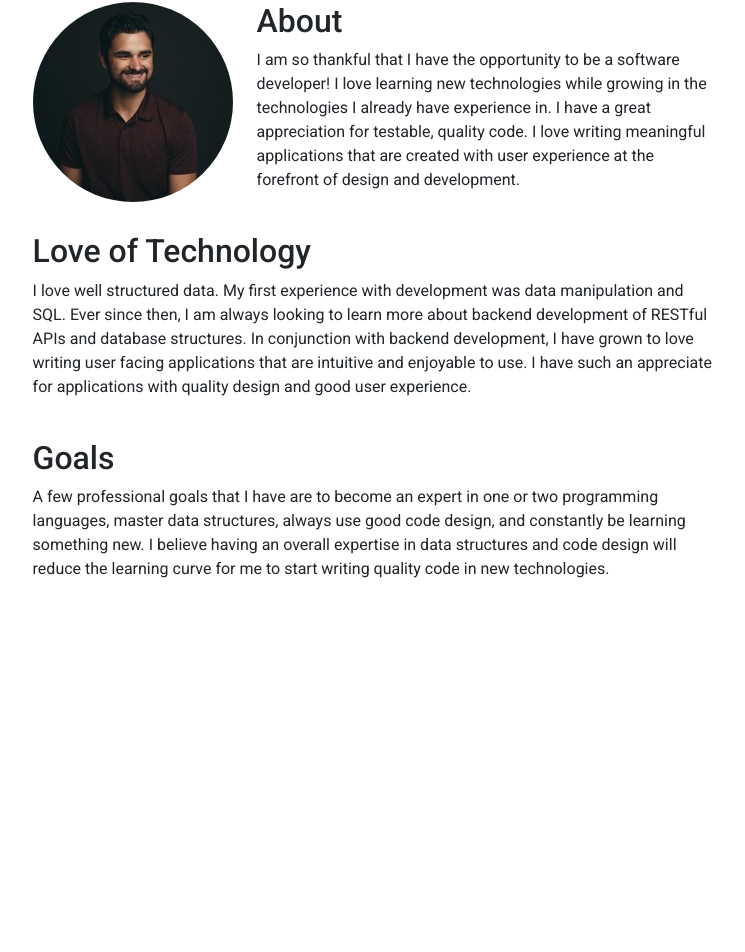
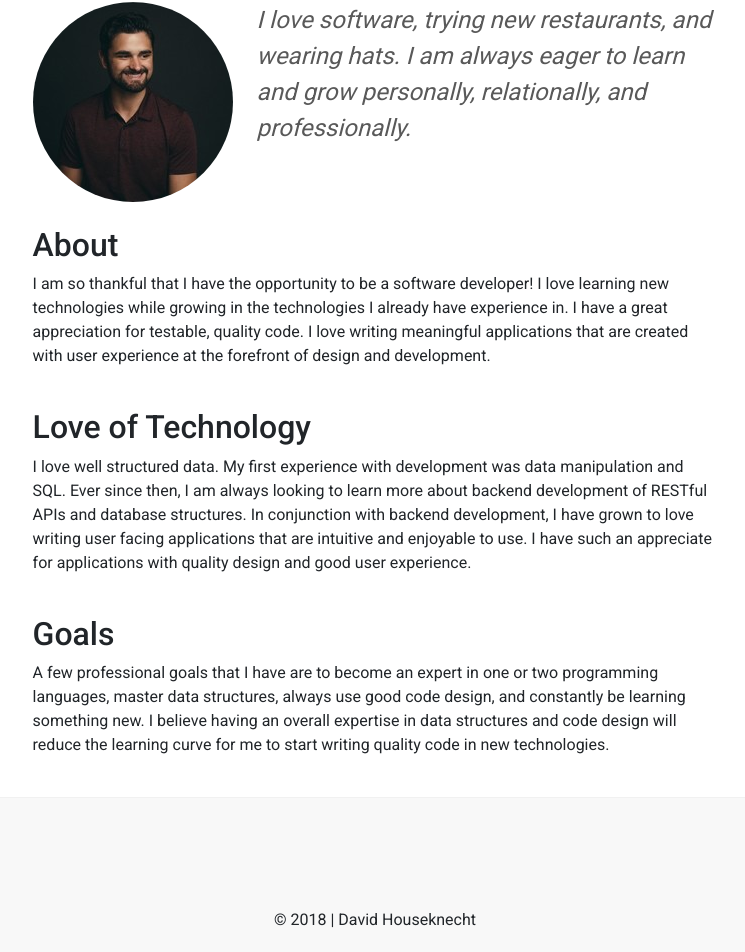
Before and after one commit to djhouseknecht/djhouseknecht.github.io, an Angular app: page /about in a window 1280 px wide. Shown: the part 124-1076 px from the top of the page, without its empty margins (265-1010 px from the left). Before the commit the page ends 800 px from the top, so only its background shows below. Built offline with nearby package versions, Linux system fonts and the light colour scheme; a web font is replaced by a local one.

Commit message:
Added nav-footer and moved nav-bar into the shared module. Fixed blank route. Made some other minor updates.

```diff
--- a/src/app/about/about.component.html
+++ b/src/app/about/about.component.html
@@ -1,5 +1,11 @@
 <div>
 	<img src="/assets/mug-shot.jpeg" alt="david" align="left">
+	<p class="quote">
+		I love software, trying new restaurants, and wearing hats. I am always eager to learn and grow personally, relationally, and professionally.
+	</p>
+</div>
+
+<div>
 	<h2>About</h2>
 	<p>
 		I am so thankful that I have the opportunity to be a software developer! I love learning new technologies while
--- a/src/app/about/about.component.scss
+++ b/src/app/about/about.component.scss
@@ -13,4 +13,9 @@
 	div {
 		margin-top: 24px;
 	}
+	.quote {
+		font-size: 24px;
+		font-style: italic;
+		color: $gray-5;
+	}
 }
--- a/src/app/app-routing.module.ts
+++ b/src/app/app-routing.module.ts
@@ -6,12 +6,12 @@ import { ContactComponent } from './contact/contact.component';
 import { ResumeComponent } from './resume/resume.component';
 
 const routes: Routes = [
-  { path: '', component: HomeComponent },
-  { path: 'about', component: AboutComponent },
+	{ path: 'about', component: AboutComponent },
   { path: 'contact', component: ContactComponent },
   { path: 'resume', component: ResumeComponent },
   { path: 'home', redirectTo: '', pathMatch: 'full' },
-  { path: '**', redirectTo: '' }
+  { path: '', component: HomeComponent },
+  { path: '**', redirectTo: '/' }
 ];
 
 @NgModule({
--- a/src/app/app.component.html
+++ b/src/app/app.component.html
@@ -2,3 +2,4 @@
 <div class="custom-layout">
   <router-outlet></router-outlet>
 </div>
+<app-footer></app-footer>
--- a/src/app/app.module.ts
+++ b/src/app/app.module.ts
@@ -3,7 +3,6 @@ import { NgModule } from '@angular/core';
 
 import { AppRoutingModule } from './app-routing.module';
 import { AppComponent } from './app.component';
-import { NavBarComponent } from './nav-bar/nav-bar.component';
 import { AboutComponent } from './about/about.component';
 import { ResumeComponent } from './resume/resume.component';
 import { ContactComponent } from './contact/contact.component';
@@ -13,7 +12,6 @@ import { SharedModule } from './shared/shared.module';
 @NgModule({
   declarations: [
     AppComponent,
-    NavBarComponent,
     AboutComponent,
     ResumeComponent,
     ContactComponent,
--- /dev/null
+++ b/src/app/shared/components/footer/footer.component.html
@@ -0,0 +1,10 @@
+<footer>
+	<div class="footer-content">
+		<a class="px-3" href="mailto:david.j.houseknecht@gmail.com" target="_blank"><i class="fa fa-envelope fa-2x"></i></a>
+		<a class="px-3" href="https://www.linkedin.com/in/david-houseknecht/" target="_blank"><i class="fa fa-linkedin fa-2x"></i></a>
+		<a class="px-3" href="https://github.com/djhouseknecht" target="_blank"><i class="fa fa-github fa-2x"></i></a>
+		<div class="pt-3">
+			&copy; {{today | date:'yyyy'}} | David Houseknecht
+		</div>
+	</div>
+</footer>
--- /dev/null
+++ b/src/app/shared/components/footer/footer.component.scss
@@ -0,0 +1,18 @@
+@import "../../../../scss/themes";
+@import "../../../../scss/mixins";
+
+:host {
+	footer {
+		background-color: $gray-0;
+		border-top: 1px solid $gray-2;
+		width: 100%;
+		padding: 60px 0;
+		margin-top: 24px;
+	}
+	div.footer-content {
+		@include custom-flex-display();
+		padding: 0 16px;
+		text-align: center;
+	}
+
+}
--- /dev/null
+++ b/src/app/shared/components/footer/footer.component.ts
@@ -0,0 +1,17 @@
+import { Component, OnInit } from '@angular/core';
+
+@Component({
+  selector: 'app-footer',
+  templateUrl: './footer.component.html',
+  styleUrls: ['./footer.component.scss']
+})
+export class FooterComponent implements OnInit {
+
+	public today: Date = new Date();
+
+  constructor() { }
+
+  ngOnInit() {
+  }
+
+}
--- a/src/app/nav-bar/nav-bar.component.scss
+++ b/src/app/shared/components/nav-bar/nav-bar.component.scss
@@ -1,5 +1,5 @@
-@import "../../scss/themes";
-@import "../../scss/mixins";
+@import "../../../../scss/themes";
+@import "../../../../scss/mixins";
 
 $navbar-height: 86px;
 
```
Also changed, not shown: src/app/shared/shared.module.ts (+14 -0 lines), src/app/shared/components/nav-bar/nav-bar.component.html (renamed from src/app/nav-bar/nav-bar.component.html), src/app/shared/components/nav-bar/nav-bar.component.ts (renamed from src/app/nav-bar/nav-bar.component.ts).
